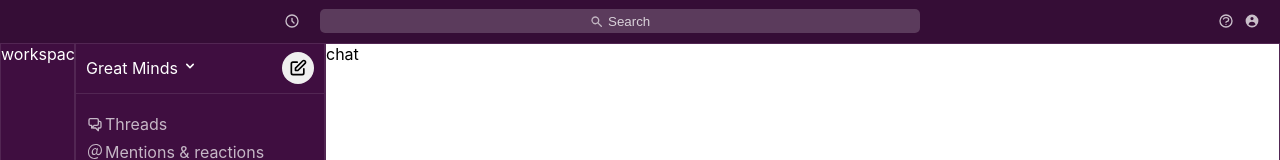
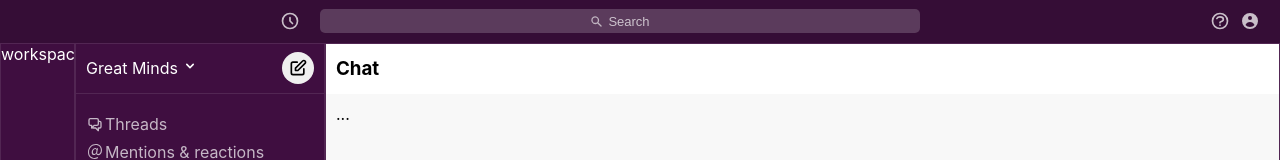
Before and after one commit to daveydee33/slack-recreated, a Next.js app: page /vanilla in a window 1280 px wide. Shown: the top 160 px of the page. Built offline with nearby package versions, Linux system fonts and the light colour scheme.

Commit message:
basic styles for the chat panel

```diff
--- a/pages/vanilla.js
+++ b/pages/vanilla.js
@@ -22,6 +22,9 @@ export default function Vanilla() {
         flex-direction: column;
         height: 100vh;
         color: white; // #FFFFFF
+        svg {
+          cursor: pointer; // just a trick to make them seem like buttons for this UI demo
+        }
       `}
     >
       {/* Break */}
@@ -37,6 +40,7 @@ export default function Vanilla() {
           * {
             color: white;
             opacity: 0.9;
+            font-size: 20px; // for the icons, and then override to decrease for the 'Search' text.
           }
         `}
       >
@@ -69,11 +73,14 @@ export default function Vanilla() {
               border: 0;
               height: 24px;
               border-radius: 5px;
+              * {
+                font-size: 13px;
+              }
               /* margin: 20px; */
             `}
           >
             <HiSearch />
-            Search
+            <span>Search</span>
           </button>
         </div>
         <div
@@ -229,7 +236,37 @@ export default function Vanilla() {
             </div>
           </div>
         </div>
-        <div className={"panel chat"}>chat</div>
+        <div
+          className={"panel chat"}
+          css={css`
+            display: flex;
+            flex-direction: column;
+            > div {
+              padding: 10px;
+            }
+          `}
+        >
+          <div
+            css={css`
+              background-color: white;
+              height: 50px;
+              display: flex;
+              justify-content: space-between;
+              align-items: center;
+            `}
+          >
+            <h3>Chat</h3>
+            {/* <span>Icons, etc</span> */}
+          </div>
+          <div
+            css={css`
+              flex: 1;
+              background-color: #f8f8f8;
+            `}
+          >
+            ...
+          </div>
+        </div>
       </div>
     </div>
   );
```
